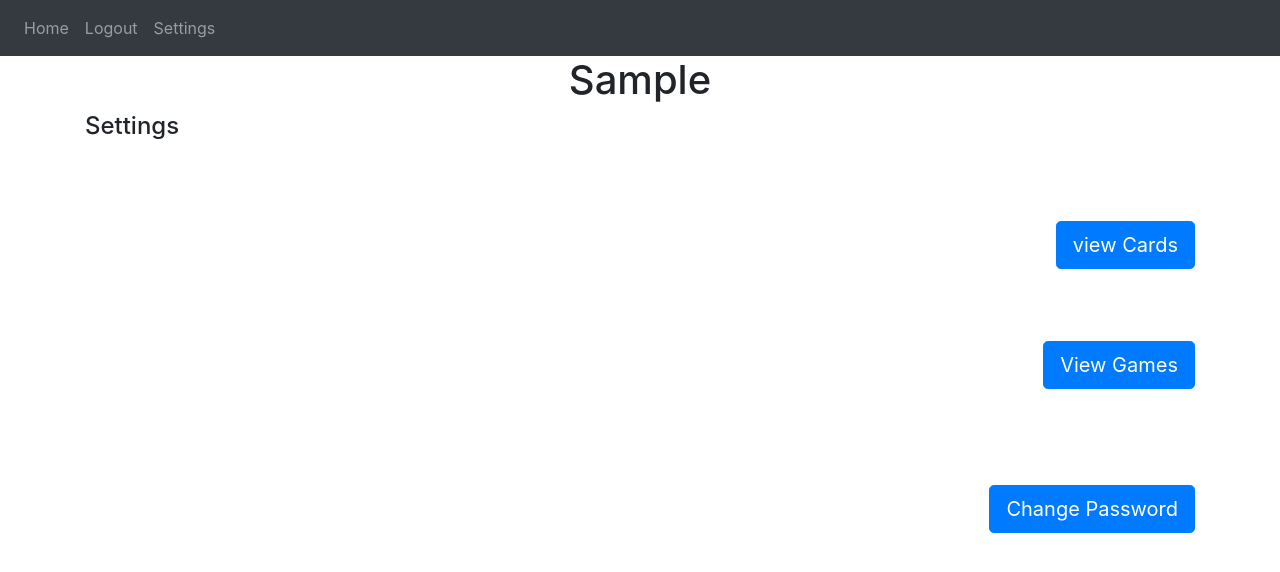
After one commit to jspearus/DiscgolfScoreCard, a Flask app: page /settings in a window 1280 px wide. The commit adds this page. Shown: the top 572 px of the page. Run offline with Flask 2, Linux system fonts and the light colour scheme; the visitor is signed in with stand-in values (Sample User, id 1); data comes from the database, SQL or seed files in the repository; some libraries are stand-ins or nearby versions.

Commit message:
added settings page

```diff
--- a/website/auth.py
+++ b/website/auth.py
@@ -31,6 +31,13 @@ def login():
             Please sign up using the Sign Up Here button below''', category='error')
 
     return render_template("login.html", User=current_user)
+
+
+@auth.route('/settings')
+@login_required
+def settings():
+
+    return render_template("settings.html", User=current_user)
 
 
 @auth.route('/logout')
--- a/website/templates/base.html
+++ b/website/templates/base.html
@@ -39,6 +39,7 @@
               {% if User.is_authenticated %}
               <a class="nav-item nav-link" id="home" href="/">Home</a>
               <a class="nav-item nav-link" id="logout" href="/logout">Logout</a>
+              <a class="nav-item nav-link" id="settings" href="/settings">Settings</a>
               {% else %}
               <a class="nav-item nav-link" id="login" href="/login">Login</a>
               <a class="nav-item nav-link" id="signUp" href="/sign-up">Sign Up</a>
--- a/website/templates/home.html
+++ b/website/templates/home.html
@@ -24,10 +24,6 @@
   <a href="/scorecards" class="btn btn-primary btn-lg "
   tabindex="-1" role="button" aria-disabled="true">New Game</a>
 </div>
-<div align="left" >
-  <a href="/games" class="btn btn-primary btn-lg "
-  tabindex="-1" role="button" aria-disabled="true">Games</a>
-</div>
 <br /> <br /> <br /> <br />
 <form method="POST">
   <br/>
--- /dev/null
+++ b/website/templates/settings.html
@@ -0,0 +1,27 @@
+{% extends "base.html"%}<!-- Loads Base html file  -->
+{% block title %}GDScorecard{% endblock %} <!-- LAbels the browser window -->
+{% block content %}
+<h1 align="center">{{ User.first_name }}</h1>
+<h4 align="left" >Settings</h4>
+<!-- Creates a list of blank score card templates  -->
+
+<!-- End of Creates a list of blank score card templates  -->
+<br /><br /><br />
+<div align="right" >
+  <a href="/scorecards" class="btn btn-primary btn-lg "
+  tabindex="-1" role="button" aria-disabled="true">view Cards</a>
+</div>
+<br /> <br /> <br />
+<div align="right" >
+  <a href="/games" class="btn btn-primary btn-lg "
+  tabindex="-1" role="button" aria-disabled="true">View Games</a>
+</div>
+<br /> <br /> <br />
+<form method="POST">
+  <br/>
+  <div align="right">
+   <a href="#" class="btn btn-primary btn-lg "
+   tabindex="-1" role="button" aria-disabled="true">Change Password</a>
+  </div>
+</form>
+{% endblock %}
```
Lines whose indentation alone changed are shown as unchanged.
